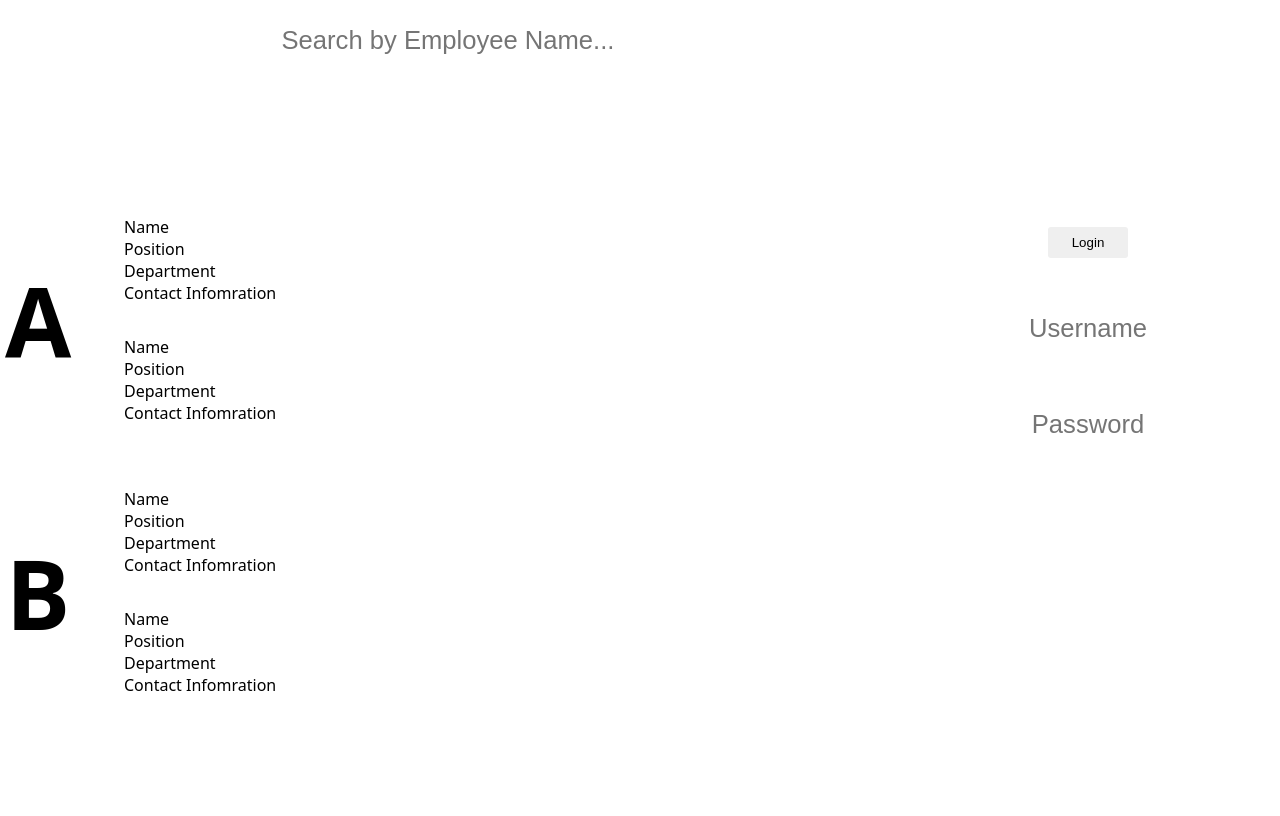
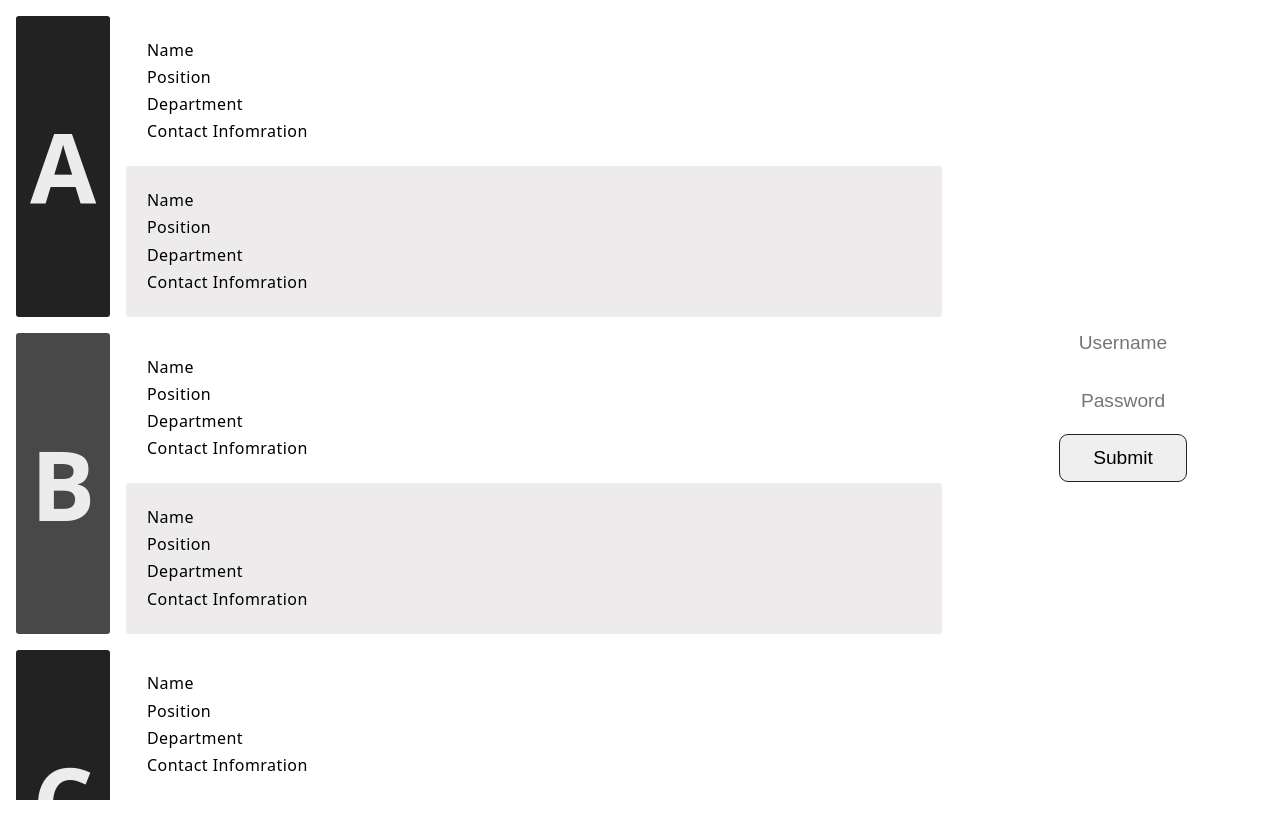
Before and after one commit to charlesmartinreed/render-postgres-demo-app, a plain HTML site: page client/index.html in a window 1280 px wide. Drawn offline with Linux system fonts and the light colour scheme.

Commit message:
UI: Make styling changes to columns.

```diff
--- a/client/index.html
+++ b/client/index.html
@@ -11,14 +11,14 @@
   <body>
     <div id="page-container">
       <div class="page-divider" id="page-divider-left-side">
-        <div class="employee-search-input-container">
+        <!-- <div class="employee-search-input-container">
           <input
             type="text"
             id="input-employee-search"
             name="input-employee-search"
             placeholder="Search by Employee Name..."
           />
-        </div>
+        </div> -->
         <div class="employee-search-results-container">
           <div class="employee-group-container">
             <div class="employee-group-letter-container">
@@ -58,22 +58,40 @@
               </div>
             </div>
           </div>
+          <div class="employee-group-container">
+            <div class="employee-group-letter-container">
+              <p class="employee-group-letter" data-letter="C"></p>
+            </div>
+            <div class="employee-group-listings">
+              <div class="employee-listing">
+                <p class="employee-name">Name</p>
+                <p class="employee-position">Position</p>
+                <p class="employee-department">Department</p>
+                <p class="employee-contact-info">Contact Infomration</p>
+              </div>
+              <div class="employee-listing">
+                <p class="employee-name">Name</p>
+                <p class="employee-position">Position</p>
+                <p class="employee-department">Department</p>
+                <p class="employee-contact-info">Contact Infomration</p>
+              </div>
+            </div>
+          </div>
           <ul id="list-test-data">
             <!-- fetched results dynamically inserted here -->
           </ul>
         </div>
       </div>
       <div class="page-divider" id="page-divider-right-side">
-        <button id="btn-login">Login</button>
+        <!-- <button id="btn-login">Login</button> -->
+
         <div class="input-container">
-          <!-- <label for="login-username">User</label> -->
           <input
             type="text"
             id="login-username"
             name="login-username"
             placeholder="Username"
           />
-          <!-- <label for="login-password">Password</label> -->
           <input
             type="password"
             id="login-password"
--- a/client/styles/style.css
+++ b/client/styles/style.css
@@ -4,40 +4,59 @@
   margin: 0;
 }
 
+:root {
+  --color-white-main: #f7f7f7;
+  --color-white-alt: #edebeb;
+  --color-black-main: #222222;
+  --color-black-alt: #484848;
+}
+
 body,
 html {
   font-family: system-ui, -apple-system, BlinkMacSystemFont, "Segoe UI", Roboto,
     Oxygen, Ubuntu, Cantarell, "Open Sans", "Helvetica Neue", sans-serif;
+  overflow-x: hidden;
 }
 
 #page-container {
   width: 100vw;
   height: 100vh;
   display: grid;
-  grid-template-columns: 70% 30%;
+  grid-template-columns: 3fr 1fr;
+  column-gap: 1.5rem;
 }
 
 .page-divider {
   height: 100%;
   width: 100%;
-  max-width: 100%;
+  /* max-width: 100%;
   display: flex;
   flex-direction: column;
   justify-content: center;
-  align-items: center;
+  align-items: center; */
   /* place-content: center; */
-  gap: 1rem;
+  /* gap: 1rem; */
 }
 
 #page-divider-left-side {
   /* background-color: red; */
   display: grid;
   grid-template-columns: 1fr;
-  grid-template-rows: 10% 90%;
+  /* border-right: 3px solid var(--color-black-alt); */
+  /* grid-template-rows: 10% 90%; */
+  /* background-color: var(--color-white-main); */
 }
 
 #page-divider-right-side {
   /* background-color: purple; */
+  max-height: 100vh;
+  width: 100%;
+  display: grid;
+  justify-content: center;
+  align-items: center;
+  /* margin-top: 1rem; */
+
+  overflow-y: hidden;
 }
 
 ul,
@@ -47,10 +66,16 @@ li {
 
 #btn-login {
   outline: none;
-  border: none;
+  border: 2px solid var(--color-black-main);
   padding: 0.5rem 1.5rem;
   cursor: pointer;
   border-radius: 3px;
+
+  position: fixed;
+  top: 2.5%;
+  right: 2.5%;
+
+  /* background-color: var(--color-black-alt); */
 }
 
 /* .modal {
@@ -78,76 +103,88 @@ li {
   transition: all 0.2s cubic-bezier(0.175, 0.885, 0.32, 1.275);
 }
 
-.employee-search-input-container,
+.employee-search-input-container {
+}
+
 .employee-search-results-container {
-  height: 100%;
+  /* min-height: 100%; */
 
-  display: flex;
+  /* display: flex;
   flex-direction: column;
   justify-content: center;
-  align-items: center;
+  align-items: center; */
 
   /* background-color: black; */
 }
 
-.employee-search-results-container {
-  /* background-color: blue; */
-}
-
 .employee-group-container {
   min-height: 200px;
+  width: 100%;
+
   display: grid;
-  grid-template-columns: 5% 95%;
-  gap: 2rem;
+  grid-template-columns: 10% 90%;
+  /* gap: 2rem; */
   grid-template-rows: auto;
-  width: 100%;
-  padding-left: 1rem;
+  margin: 1rem;
 }
 
 .employee-group-letter-container {
   display: flex;
   justify-content: center;
   align-items: center;
+  border-radius: 3px;
+}
+
+.employee-group-container:nth-of-type(odd) .employee-group-letter-container {
+  background-color: var(--color-black-main);
+}
+
+.employee-group-container:nth-of-type(even) .employee-group-letter-container {
+  background: var(--color-black-alt);
 }
 
 .employee-group-letter::before {
   display: block;
   content: attr(data-letter);
-  color: inherit;
+  color: var(--color-white-alt);
   font-size: 6rem;
   font-weight: 800;
 }
 
-.employee-group-listings {
-  /* padding: 1rem;  */
+.employee-group-listings .employee-listing {
+  margin: 0 1rem;
+  padding: 1.3rem;
+  border-radius: 3px;
 }
 
-.employee-group-listings .employee-listing {
-  margin: 2rem;
+.employee-group-listings .employee-listing p {
+  letter-spacing: 0.45px;
+  line-height: 1.7rem;
+}
+
+.employee-group-listings .employee-listing:nth-of-type(2) {
+  background-color: var(--color-white-alt);
 }
 
 .input-container {
   display: flex;
   flex-direction: column;
-  justify-content: space-evenly;
+  justify-content: center;
   align-items: center;
-  height: 300px;
-  width: 60%;
-  /* height: 100%; */
-  /* width: 100%; */
-  gap: 1rem;
-  /* background-color: black; */
+  gap: 0.5rem;
 }
 
 .employee-search-input-container #input-employee-search,
 .input-container #login-username,
 .input-container #login-password {
   height: 50px;
-  font-size: 1.6rem;
+  font-size: 1.2rem;
   text-align: center;
-  outline: none;
+  /* outline: none; */
   border: none;
-  border-radius: 4px;
+  /* border-bottom: 2px solid red; */
+  /* border-bottom-left-radius: 0; */
+  /* border-bottom-right-radius: 0; */
 }
 
 .employee-search-input-container #input-employee-search {
@@ -175,9 +212,7 @@ li {
   height: 3rem;
   padding: 9px;
   border-radius: 9px;
-  background-color: transparent;
-  border: 1px solid #fff;
-  color: #fff;
+  border: 1px solid var(--color-black-main);
   font-size: 1.2rem;
   cursor: pointer;
 }
```
